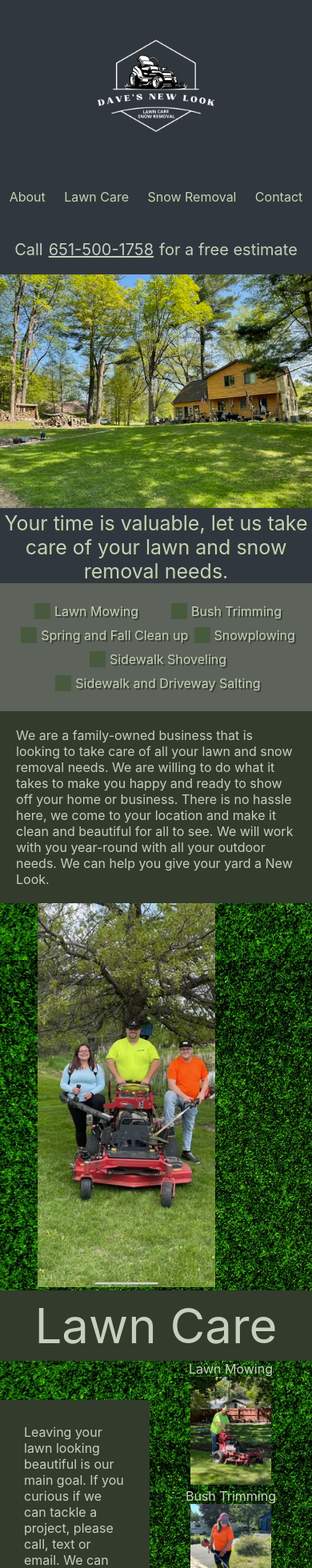
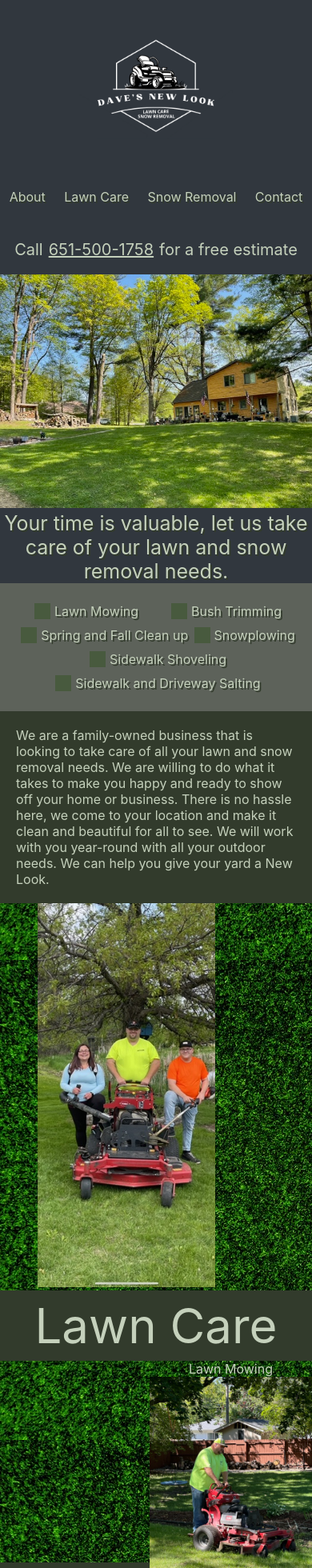
Before and after one commit to Jacobschoenbauer/quick-shot, a React (Create React App) app: page / in a window 390 px wide. Shown: the top 1960 px of the page at 80% size. Built offline with nearby package versions, Linux system fonts and the light colour scheme; the HTML template or start-up script is replaced by a standard one.

Commit message:
changed photo size on service page

```diff
--- a/src/App.css
+++ b/src/App.css
@@ -254,8 +254,8 @@ body {
     font-size: 100%;
   }
   .aboutPhoto {
-    height: 50%;
-    width: 50%;
+    height: 100%;
+    width: 100%;
     margin: 0;
   }
   .aboutMain {
```
